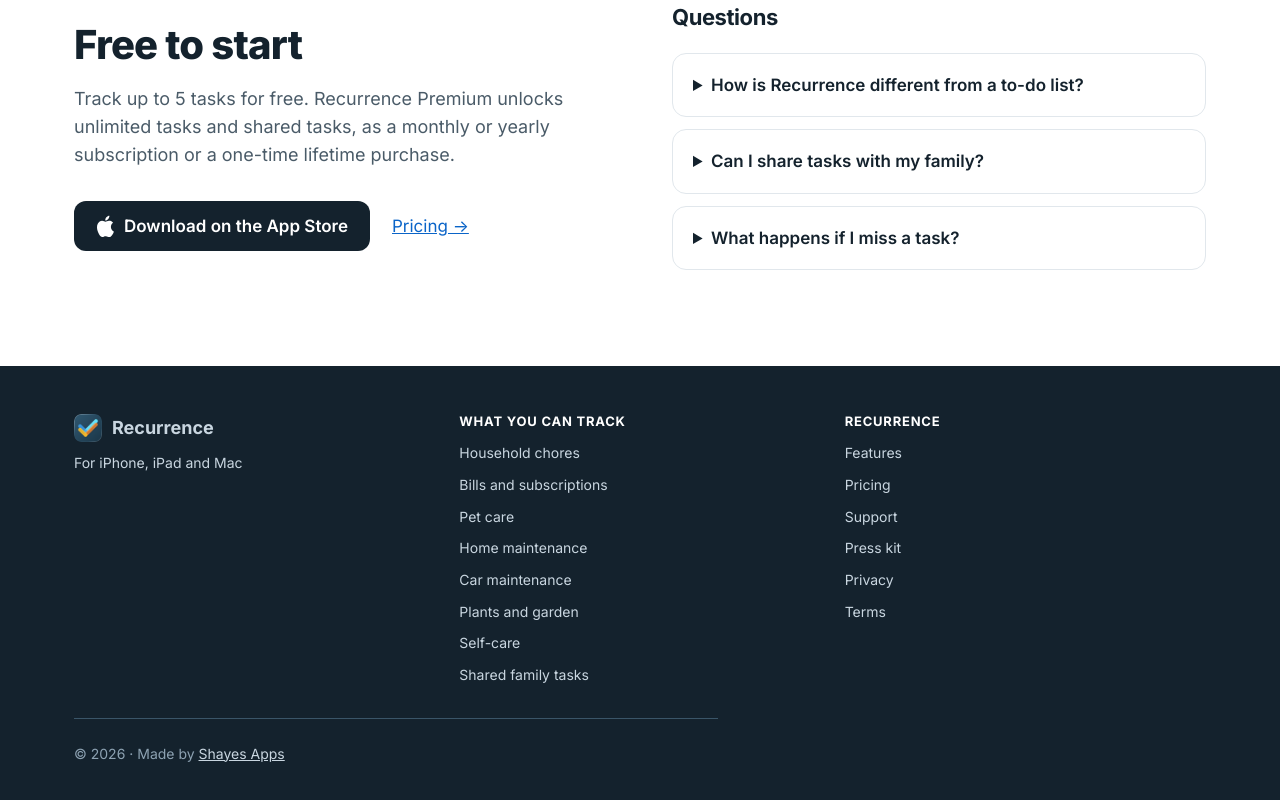
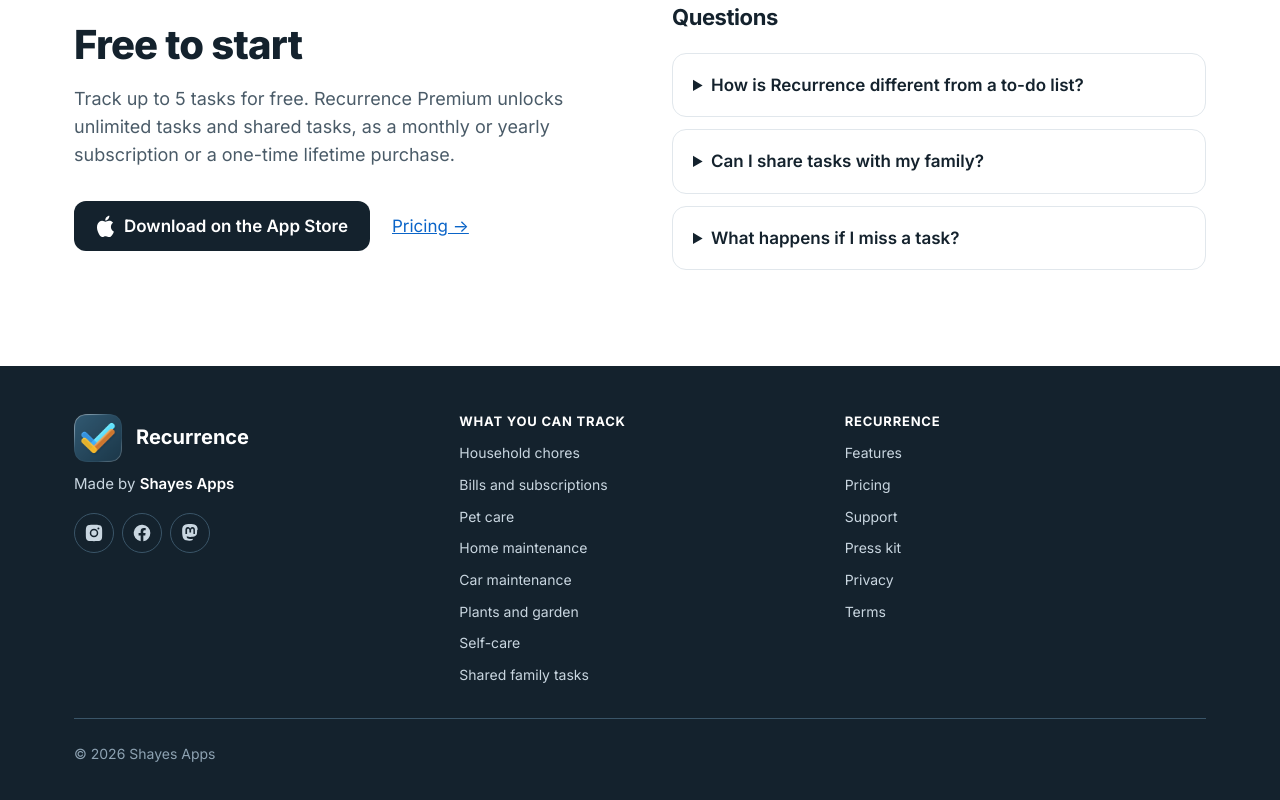
Before and after one commit to schayes04/RecurrenceWeb, an Astro site: page / in a window 1280 px wide. Shown: the part 2601-3401 px from the top of the page. Built offline with nearby package versions, Linux system fonts and the light colour scheme; Astro itself is replaced by a stand-in of ours.

Commit message:
Footer: Countdowns-style brand block with Made by Shayes Apps and social links
Co-Authored-By: Claude Opus 5.5 <noreply@anthropic.com>
Claude-Session: https://claude.ai/code/session_018J1dYJwVYYq3o7qp7wgTD8

```diff
--- a/src/components/Footer.astro
+++ b/src/components/Footer.astro
@@ -13,14 +13,22 @@ const c = contentFor(locale);
 const year = new Date().getFullYear();
 const [madeByBefore, madeByAfter] = ui.footer.madeBy.split('Shayes Apps');
 // Comparison links appear once those pages are published in this locale.
+const social = [
+  { name: 'Instagram', href: 'https://www.instagram.com/shayesapps/', path: 'M12 2.2c3.2 0 3.6 0 4.8.1 1.2.1 1.8.2 2.2.4.6.2 1 .5 1.4.9.4.4.7.8.9 1.4.2.4.4 1 .4 2.2.1 1.3.1 1.6.1 4.8s0 3.6-.1 4.8c-.1 1.2-.2 1.8-.4 2.2-.2.6-.5 1-.9 1.4-.4.4-.8.7-1.4.9-.4.2-1 .4-2.2.4-1.3.1-1.6.1-4.8.1s-3.6 0-4.8-.1c-1.2-.1-1.8-.2-2.2-.4-.6-.2-1-.5-1.4-.9-.4-.4-.7-.8-.9-1.4-.2-.4-.4-1-.4-2.2C2.2 15.6 2.2 15.2 2.2 12s0-3.6.1-4.8c.1-1.2.2-1.8.4-2.2.2-.6.5-1 .9-1.4.4-.4.8-.7 1.4-.9.4-.2 1-.4 2.2-.4C8.4 2.2 8.8 2.2 12 2.2zm0 4.7a5.1 5.1 0 1 0 0 10.2 5.1 5.1 0 0 0 0-10.2zm0 8.4a3.3 3.3 0 1 1 0-6.6 3.3 3.3 0 0 1 0 6.6zm5.3-9.8a1.2 1.2 0 1 0 0 2.4 1.2 1.2 0 0 0 0-2.4z' },
+  { name: 'Facebook', href: 'https://www.facebook.com/shayesapps', path: 'M22 12a10 10 0 1 0-11.6 9.9v-7H7.9V12h2.5V9.8c0-2.5 1.5-3.9 3.8-3.9 1.1 0 2.2.2 2.2.2v2.5h-1.3c-1.2 0-1.6.8-1.6 1.6V12h2.8l-.4 2.9h-2.3v7A10 10 0 0 0 22 12z' },
+  { name: 'Mastodon', href: 'https://indieapps.space/@shayesapps', path: 'M21.3 7.9c0-4.3-2.8-5.6-2.8-5.6C17.1 1.6 14.6 1.3 12 1.3h-.1c-2.6 0-5.1.3-6.5 1-0 0-2.8 1.3-2.8 5.6v3.4c.1 4.2.8 8.3 4.7 9.4 1.8.5 3.3.6 4.6.5 2.2-.1 3.4-.8 3.4-.8l-.1-1.6s-1.6.5-3.3.4c-1.7-.1-3.6-.2-3.9-2.3v-.6s1.7.4 3.8.5c1.3.1 2.5-.1 3.7-.2 2.4-.3 4.4-1.7 4.7-3 .4-2.1.4-5.1.4-5.1zm-3.2 5.3h-2V8.4c0-1-.4-1.6-1.3-1.6-1 0-1.5.6-1.5 1.9v2.7h-2V8.7c0-1.3-.5-1.9-1.5-1.9-.9 0-1.3.5-1.3 1.6v4.8h-2V8.2c0-1 .3-1.8.8-2.4.5-.6 1.2-.9 2.1-.9 1 0 1.8.4 2.3 1.2l.5.8.5-.8c.5-.8 1.3-1.2 2.3-1.2.9 0 1.6.3 2.1.9.5.6.8 1.4.8 2.4v5z' },
+];
 const competitors = COMPETITORS.filter((id) => isPublished(locale, `compare/${id}`));
 ---
 <footer class="site-footer dark">
   <div class="container">
     <div class="cols">
       <div class="col brand-col">
-        <a class="brand" href={pathFor('home', locale)}><Image src={icon} alt="" width={28} height={28} />Recurrence</a>
-        <p>{ui.platforms}</p>
+        <a class="brand" href={pathFor('home', locale)}><Image src={icon} alt="" width={48} height={48} />Recurrence</a>
+        <p class="made-by">{madeByBefore}<a href="https://shayesapps.com/" target="_blank" rel="noopener">Shayes Apps</a>{madeByAfter}</p>
+        <ul class="social">
+          {social.map((x) => <li><a href={x.href} target="_blank" rel="noopener me" aria-label={x.name}><svg aria-hidden="true" width="20" height="20" viewBox="0 0 24 24" fill="currentColor"><path d={x.path} /></svg></a></li>)}
+        </ul>
       </div>
       <nav class="col" aria-labelledby="f-track">
         <h2 id="f-track"><a href={pathFor('use-cases', locale)}>{ui.nav.useCases}</a></h2>
@@ -42,6 +50,6 @@ const competitors = COMPETITORS.filter((id) => isPublished(locale, `compare/${id
         <a href={pathFor('terms', locale)}>{ui.footer.terms}</a>
       </nav>
     </div>
-    <p class="legal">© {year} · {madeByBefore}<a href="https://shayesapps.com/" target="_blank" rel="noopener">Shayes Apps</a>{madeByAfter}</p>
+    <p class="legal">© {year} Shayes Apps</p>
   </div>
 </footer>
--- a/src/styles/global.css
+++ b/src/styles/global.css
@@ -193,10 +193,16 @@ tbody tr:last-child td { border-bottom: 0; }
 .site-footer .col a { color: var(--on-dark-muted); text-decoration: none; }
 .site-footer .col a:hover { color: #fff; }
 .site-footer .brand-col p { margin: 0; }
-.site-footer .legal a { color: var(--on-dark-muted) !important; }
-.site-footer .legal a:hover { color: #fff !important; }
-.site-footer .legal { margin: 32px 0 0; padding-top: 24px; border-top: 1px solid var(--navy-line); color: var(--on-dark-quiet); }
-.site-footer .brand img { width: 28px; height: 28px; border-radius: 7px; }
+.site-footer .legal { max-width: none; margin: 32px 0 0; padding-top: 24px; border-top: 1px solid var(--navy-line); color: var(--on-dark-quiet); }
+.site-footer .brand-col .brand { font-size: 20px; gap: 14px; color: #fff !important; }
+@media (max-width: 520px) { .site-footer .brand-col { grid-column: 1 / -1; } }
+.site-footer .brand img { width: 48px; height: 48px; border-radius: 11px; }
+.site-footer .made-by { font-size: 15px; color: var(--on-dark-muted); margin-top: 6px; }
+.site-footer .made-by a { color: #fff !important; font-weight: 600; text-decoration: none; }
+.site-footer .social { list-style: none; margin: 8px 0 0; padding: 0; display: flex; gap: 8px; }
+.site-footer .social a { display: inline-flex; align-items: center; justify-content: center; width: 40px; height: 40px; border-radius: 999px; border: 1px solid var(--navy-line); color: var(--on-dark-muted) !important; }
+.site-footer .social a:hover { color: #fff !important; border-color: var(--on-dark-muted); }
+.site-footer .made-by a:hover { text-decoration: underline; }
 
 /* Language suggestion bar */
 .lang-bar { display: none; background: var(--gold); color: var(--ink); font-size: 15px; }
```
